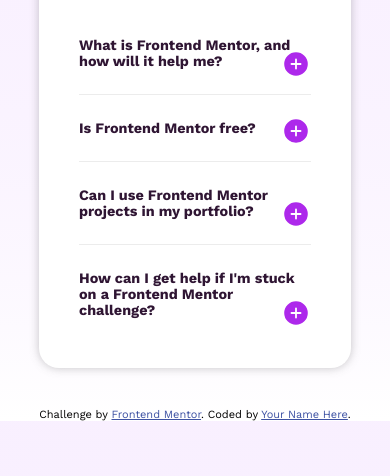
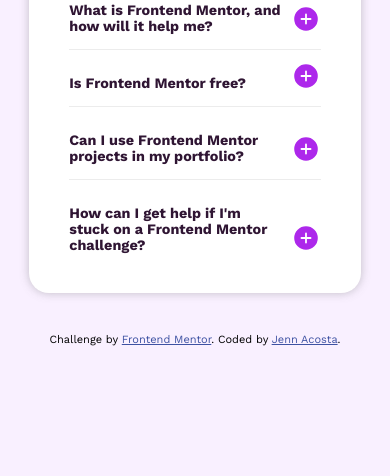
Before and after one commit to jennawlin3/faq-accordion, a plain HTML site: page index.html in a window 390 px wide. Shown: the part 368-844 px from the top of the page. Drawn offline with nearby package versions, Linux system fonts and the light colour scheme.

Commit message:
Add files via upload

```diff
--- a/index.html
+++ b/index.html
@@ -32,7 +32,6 @@
 
   <p class="hide" id="two">Yes, Frontend Mentor offers both free and premium coding challenges, with the free
   option providing access to a range of projects suitable for all skill levels.</p>
-
   <h2>Can I use Frontend Mentor projects in my portfolio?</h2><span class="dropdown plus" id="third-btn"></span>
 
   <p class="hide" id="three">Yes, you can use projects completed on Frontend Mentor in your portfolio. It's an excellent
@@ -45,7 +44,7 @@
   </div>
   <div class="attribution">
     Challenge by <a href="https://www.frontendmentor.io?ref=challenge" target="_blank">Frontend Mentor</a>.
-    Coded by <a href="#">Your Name Here</a>.
+    Coded by <a href="https://app.netlify.com/teams/jennawlin3/sites">Jenn Acosta</a>.
   </div>
   <script src="script.js"></script>
 </body>
--- a/styles.css
+++ b/styles.css
@@ -11,25 +11,27 @@
 }
 
 body {
-	background: linear-gradient(var(--light-pink), 80%, var(--white));
+	background-color: var(--light-pink);
   font-family: "Work Sans", sans-serif;
   font-optical-sizing: auto;
   font-style: normal;
   display: flex;
   flex-direction: column;
   justify-content: center;
-  position: relative;
+  margin: auto;
+  align-items: center;
 }
 
 .bg-container {
 	background: url(assets/images/background-pattern-desktop.svg);
 	height: 40vh;
+	width: 100vw;
 }
 
 .content-container {
 	background-color: var(--white);
-	margin: -100px auto 40px;
-	width: 60vw;
+	margin: -100px 0 40px;
+	width: 600px;
 	height: auto;
 	padding: 40px;
 	border-radius: 20px;
@@ -46,7 +48,7 @@
 
 .content-container h1 {
 	font-size: 3em;
-	padding-bottom: 30px;
+	padding-bottom: 10px;
 }
 
 .content-container h2 {
@@ -59,6 +61,7 @@
 
 .content-container h2:first-of-type {
 	border-top: none;
+	margin-top: 0;
 }
 
 span {
@@ -78,7 +81,7 @@
 }
 
 .dropdown:last-of-type {
-	margin-top: -1.2em;
+	margin-top: -2.5em;
 }
 
 .content-container h2:hover {
@@ -98,13 +101,27 @@
 	display: none;
 }
 
-@media screen and (max-width: 900px) {
+@media screen and (max-width: 650px) {
 	.content-container {
-		width: 80vw;
+		width: 85vw;
 	}
 
 	.content-container h2 {
 		font-size: 0.9em;
+		padding-right: 40px;
 	}
 
-}*/
+	.dropdown:last-of-type {
+		margin-top: -30px;
+	}
+
+	.dropdown {
+		margin-top: -30px;
+	}
+
+	.title-container {
+		display: flex;
+
+	}
+
+}
```
